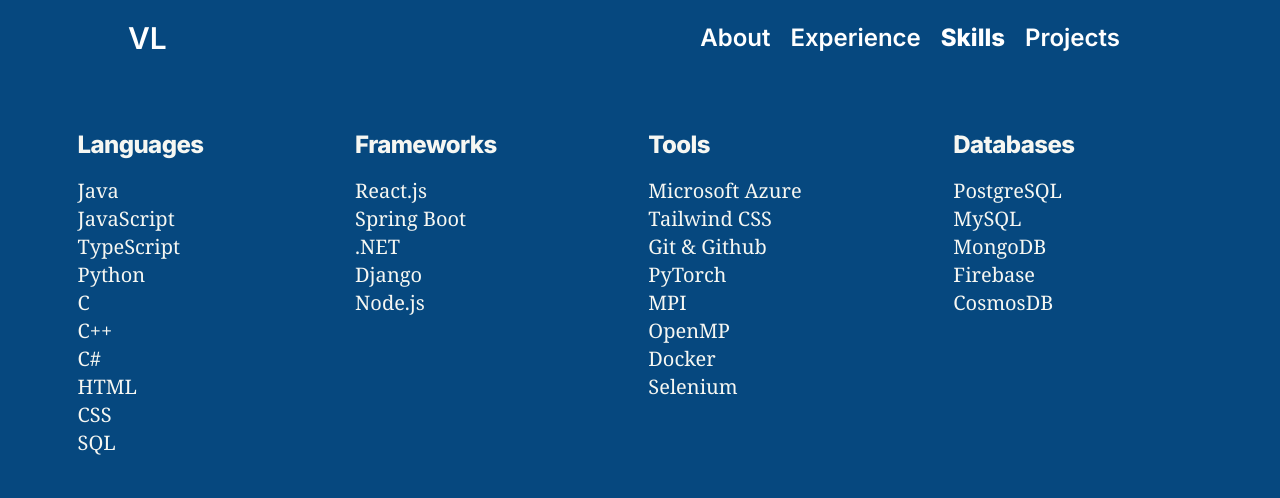
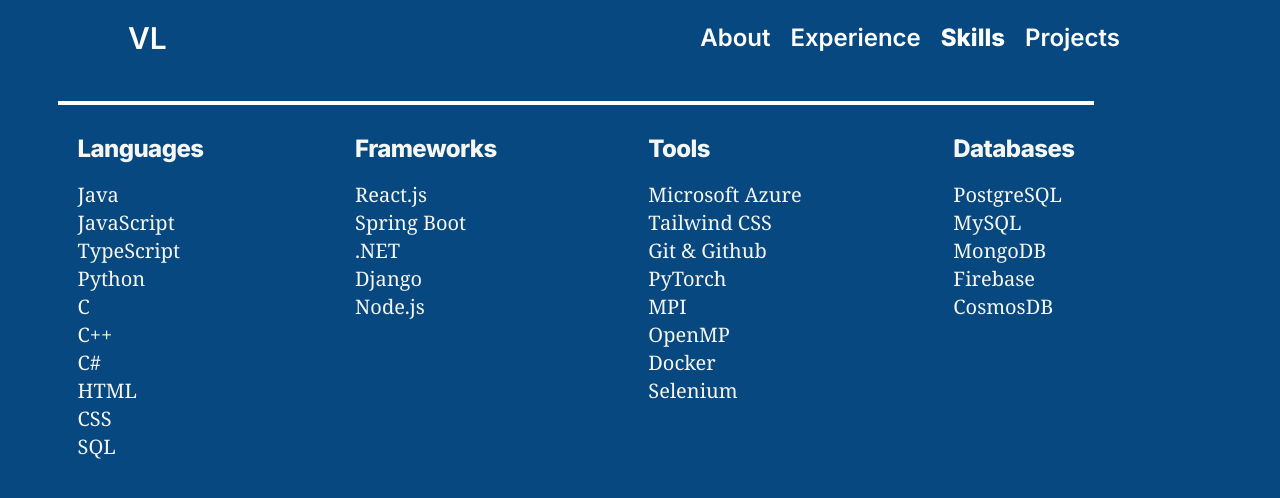
Before and after one commit to vvinniev34/PersonalWebsite, a Next.js app: page /skills in a window 1280 px wide. Shown: the top 498 px of the page. Built offline with nearby package versions, Linux system fonts and the light colour scheme.

Commit message:
skills bar

```diff
--- a/src/app/components/timeline/timeline.jsx
+++ b/src/app/components/timeline/timeline.jsx
@@ -54,7 +54,7 @@ export default function Timeline(props) {
   return (
     <VerticalTimeline
       layout={"1-column-left"}
-      lineColor={"lightblue"}
+      lineColor={"white"}
       style={{ padding: "0" }}
     >
       {elements.map((element, i) => {
--- a/src/app/experience/experience.jsx
+++ b/src/app/experience/experience.jsx
@@ -20,7 +20,7 @@ const ExperiencePage = () => {
         {
             title:"Software Engineer Intern",
             location:"McLean, VA",
-            description:"🕒 TBA",
+            description:"📨💼📞 Omnibus Messaging",
             time:"June 2024 - August 2024",
             img:"/experience/capital_one.jpeg"
         },
--- a/src/app/skills/page.js
+++ b/src/app/skills/page.js
@@ -52,7 +52,7 @@ const SkillsPage = () => {
           >
             <div
               ref={ref}
-              className={`w-[90%] flex flex-row flex-wrap justify-between overflow-hidden`}
+              className={`w-[90%] flex flex-row flex-wrap justify-between overflow-hidden border-t-[4px] border-white`}
               style={{
                 paddingTop: "1.25rem",
                 paddingBottom: "1.25rem",
```
